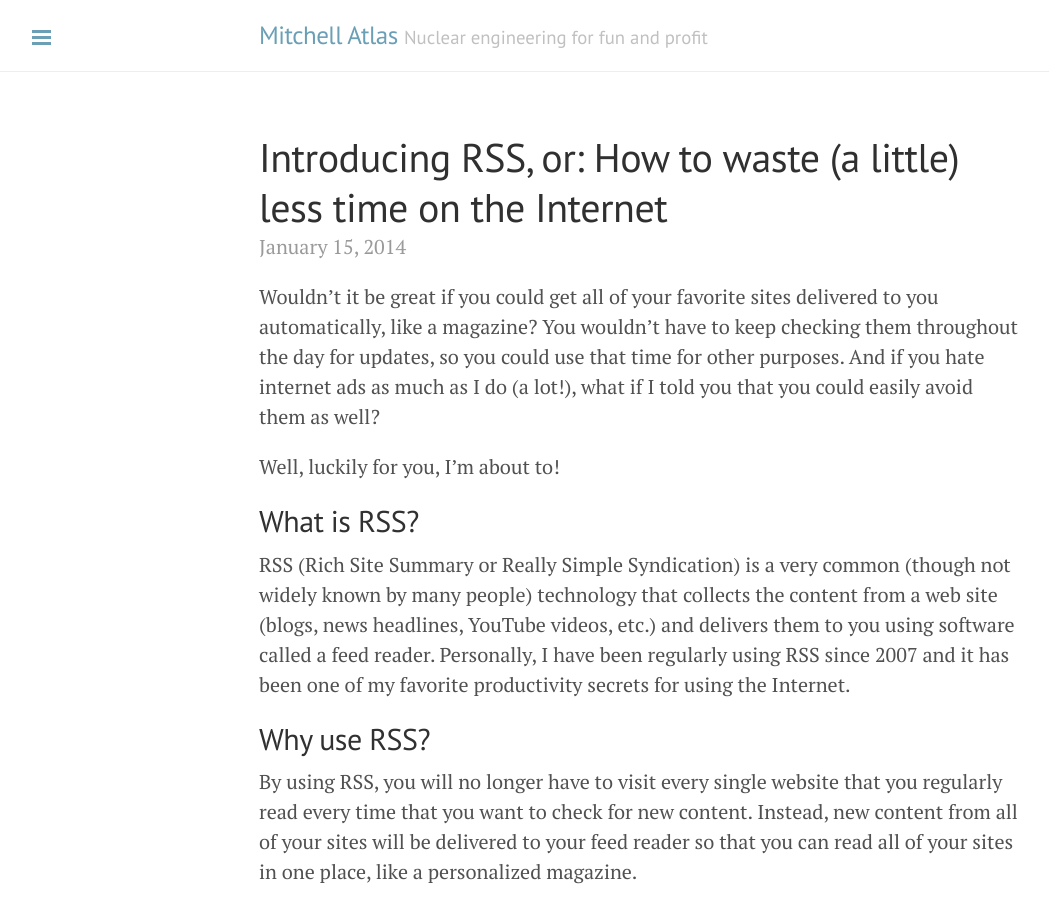
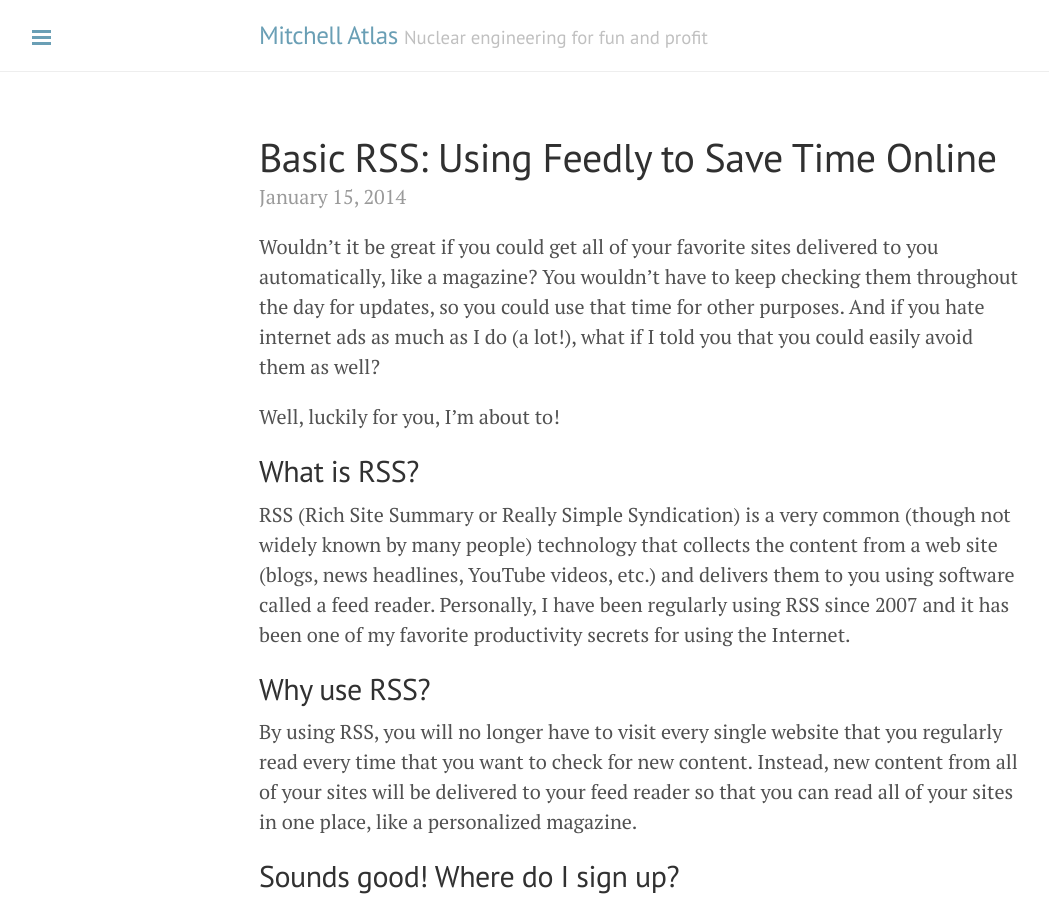
Before and after one commit to xatlasm/xatlasm.github.io, a Jekyll site: the page built from _posts/2014-01-15-introducing-rss.md, in a window 1280 px wide and 900 px high. Shown: the whole window, without its empty margins (1-1050 px from the left). Built offline with Jekyll 4.4.1, drawn with Linux system fonts in a browser that asks for light colours; comment, search, counter and statistics services are not loaded.

Commit message:
new title

```diff
--- a/_posts/2014-01-15-introducing-rss.md
+++ b/_posts/2014-01-15-introducing-rss.md
@@ -1,6 +1,6 @@
 ---
 layout: post
-title: Introducing RSS, or&#58; How to waste (a little) less time on the Internet
+title: Basic RSS&#58; Using Feedly to Save Time Online
 ---
 Wouldn't it be great if you could get all of your favorite sites delivered to you automatically, like a magazine? You wouldn't have to keep checking them throughout the day for updates, so you could use that time for other purposes. And if you hate internet ads as much as I do (a lot!), what if I told you that you could easily avoid them as well?
 
```
